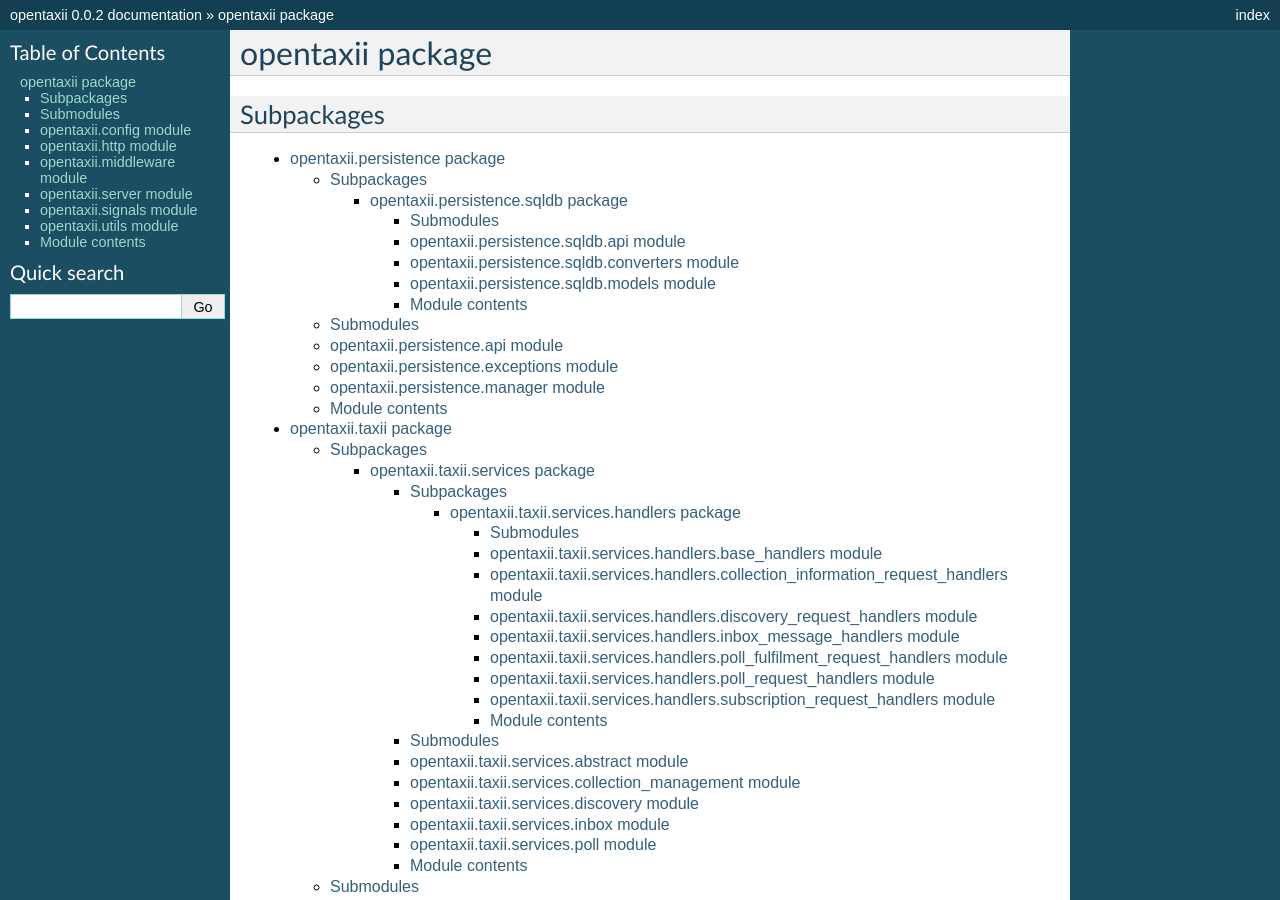
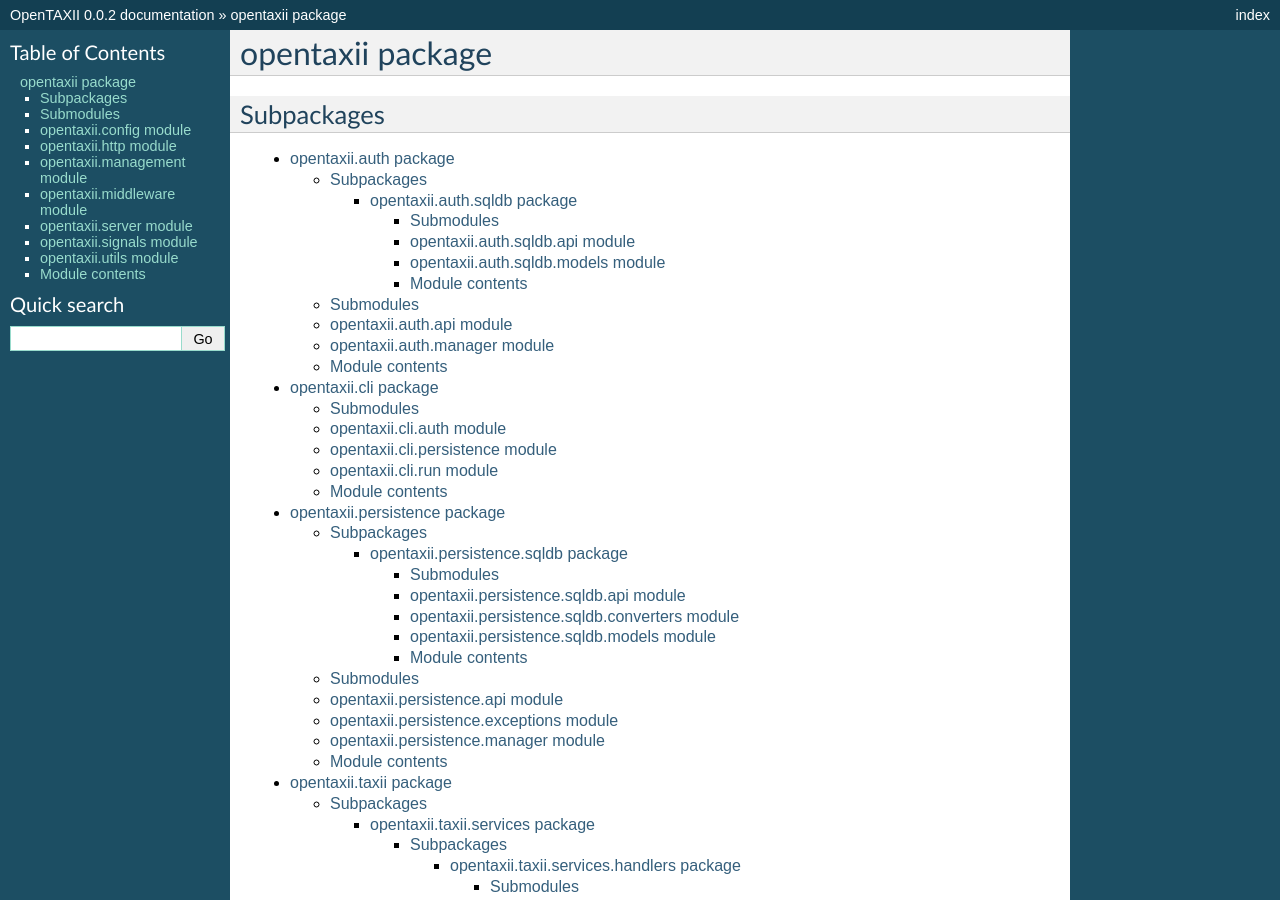
Before and after one commit to eclecticiq/OpenTAXII, a Sphinx documentation site: the page built from docs/opentaxii.rst, in a window 1280 px wide and 900 px high. Built offline with Sphinx 7.4.7, drawn with Linux system fonts in a browser that asks for light colours; some of the changed text lies outside the part shown.

Commit message:
updating docs

```diff
--- a/docs/conf.py
+++ b/docs/conf.py
@@ -43,7 +43,7 @@ source_suffix = '.rst'
 master_doc = 'index'
 
 # General information about the project.
-project = u'opentaxii'
+project = u'OpenTAXII'
 copyright = u'2015, Intelworks'
 
 # The version info for the project you're documenting, acts as replacement for
--- a/docs/opentaxii.auth.sqldb.rst
+++ b/docs/opentaxii.auth.sqldb.rst
@@ -1,5 +1,25 @@
 opentaxii.auth.sqldb package
 ============================
+
+Submodules
+----------
+
+opentaxii.auth.sqldb.api module
+-------------------------------
+
+.. automodule:: opentaxii.auth.sqldb.api
+    :members:
+    :undoc-members:
+    :show-inheritance:
+
+opentaxii.auth.sqldb.models module
+----------------------------------
+
+.. automodule:: opentaxii.auth.sqldb.models
+    :members:
+    :undoc-members:
+    :show-inheritance:
+
 
 Module contents
 ---------------
--- /dev/null
+++ b/docs/opentaxii.cli.rst
@@ -0,0 +1,38 @@
+opentaxii.cli package
+=====================
+
+Submodules
+----------
+
+opentaxii.cli.auth module
+-------------------------
+
+.. automodule:: opentaxii.cli.auth
+    :members:
+    :undoc-members:
+    :show-inheritance:
+
+opentaxii.cli.persistence module
+--------------------------------
+
+.. automodule:: opentaxii.cli.persistence
+    :members:
+    :undoc-members:
+    :show-inheritance:
+
+opentaxii.cli.run module
+------------------------
+
+.. automodule:: opentaxii.cli.run
+    :members:
+    :undoc-members:
+    :show-inheritance:
+
+
+Module contents
+---------------
+
+.. automodule:: opentaxii.cli
+    :members:
+    :undoc-members:
+    :show-inheritance:
--- a/docs/opentaxii.rst
+++ b/docs/opentaxii.rst
@@ -6,6 +6,8 @@ Subpackages
 
 .. toctree::
 
+    opentaxii.auth
+    opentaxii.cli
     opentaxii.persistence
     opentaxii.taxii
 
@@ -24,6 +26,14 @@ opentaxii.http module
 ---------------------
 
 .. automodule:: opentaxii.http
+    :members:
+    :undoc-members:
+    :show-inheritance:
+
+opentaxii.management module
+---------------------------
+
+.. automodule:: opentaxii.management
     :members:
     :undoc-members:
     :show-inheritance:
```
